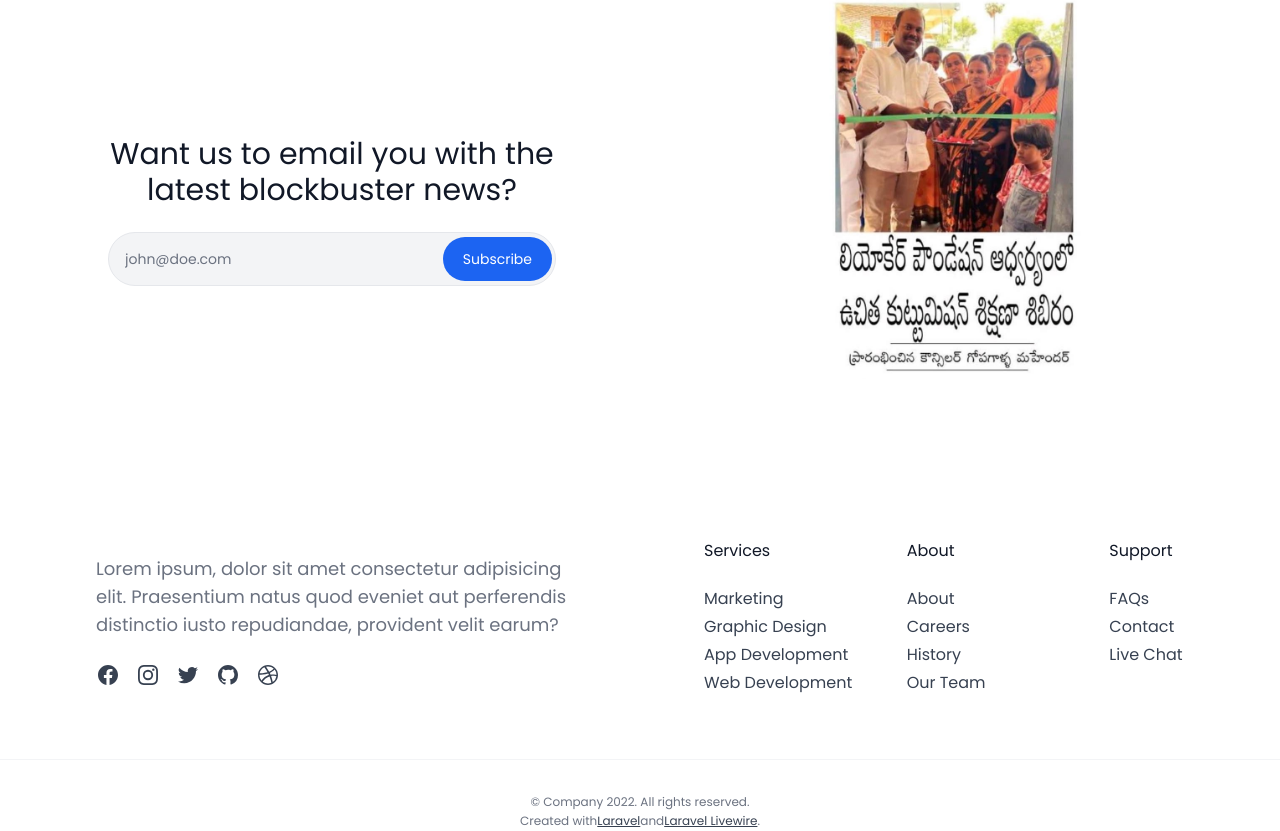
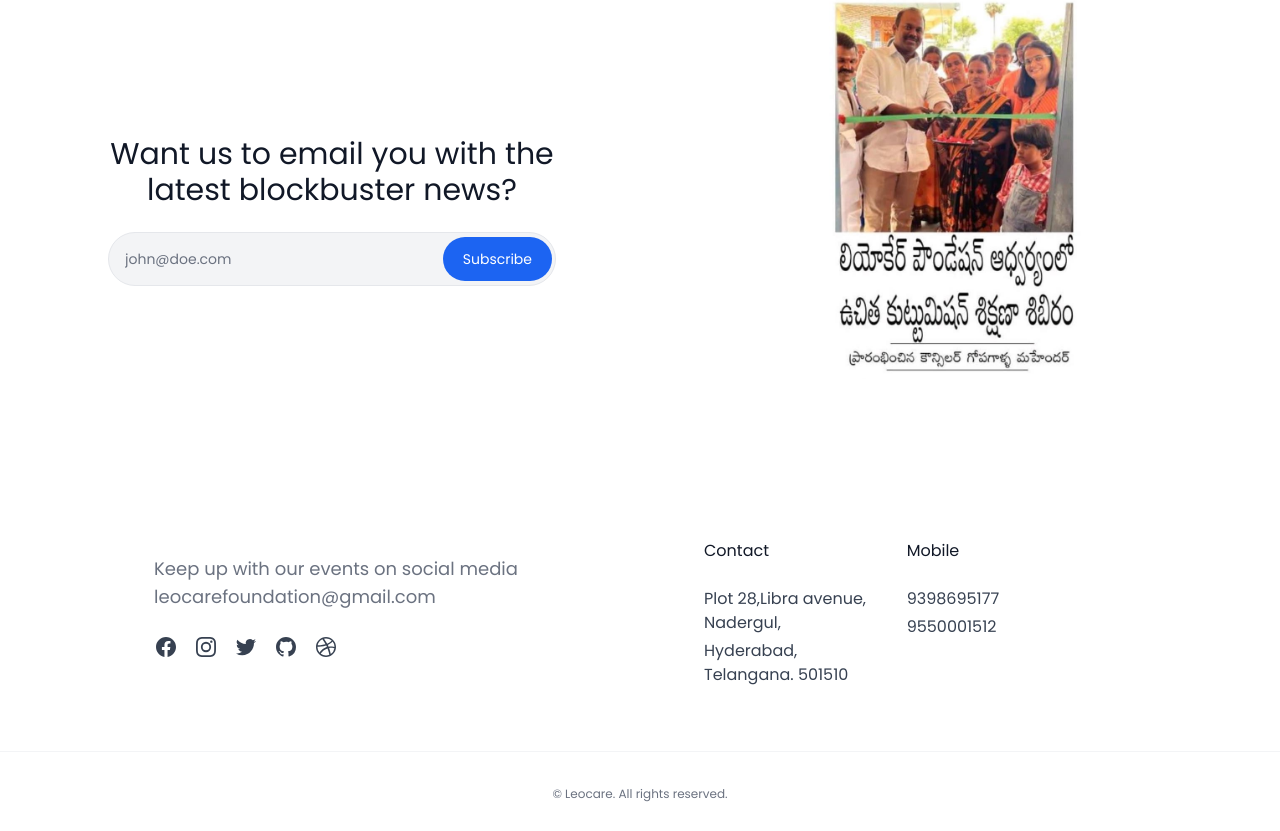
Before and after one commit to shreyagupta2405/Leocare, a React (Create React App) app in the folder Client/: page / in a window 1280 px wide. Shown: the part 5758-6589 px from the top of the page. After the commit the page ends 6561 px from the top, so only its background shows below. Built offline with nearby package versions, Linux system fonts and the light colour scheme; what tw-elements would draw is missing.

Commit message:
few changes

```diff
--- a/Client/src/Components/Footer.jsx
+++ b/Client/src/Components/Footer.jsx
@@ -45,9 +45,8 @@ function Footer() {
                 <div class=" mt-8 grid grid-cols-1 gap-8 lg:grid-cols-2 lg:gap-32">
                     <div class="mx-auto max-w-sm lg:max-w-none mt-24">
                         <p class="mt-4 lg:ml-24 text-center text-gray-500 lg:text-left lg:text-lg">
-                            Lorem ipsum, dolor sit amet consectetur adipisicing elit. Praesentium
-                            natus quod eveniet aut perferendis distinctio iusto repudiandae,
-                            provident velit earum?
+                        Keep up with our events on social media <br></br>
+                        leocarefoundation@gmail.com
                         </p>
 
                         <div class="mt-6 lg:ml-24 flex justify-center gap-4 lg:justify-start">
@@ -164,68 +163,44 @@ function Footer() {
                     <div
                         class="mt-24 grid grid-cols-1 gap-8 text-center lg:grid-cols-3 lg:text-left"
                     >
-                        <div>
-                            <strong class="font-medium text-gray-900"> Services </strong>
 
-                            <nav
-                                aria-label="Footer Services Nav"
-                                class="mt-6 flex flex-col space-y-1"
-                            >
-                                <a class="text-gray-700 transition hover:text-gray-700/75" href="/">
-                                    Marketing
-                                </a>
-                                <a class="text-gray-700 transition hover:text-gray-700/75" href="/">
-                                    Graphic Design
-                                </a>
-                                <a class="text-gray-700 transition hover:text-gray-700/75" href="/">
-                                    App Development
-                                </a>
-                                <a class="text-gray-700 transition hover:text-gray-700/75" href="/">
-                                    Web Development
-                                </a>
-                            </nav>
-                        </div>
 
                         <div>
-                            <strong class="font-medium text-gray-900"> About </strong>
+                            <strong class="text-center font-medium text-gray-900"> Contact </strong>
 
                             <nav
                                 aria-label="Footer About Nav"
                                 class="mt-6 flex flex-col space-y-1"
                             >
-                                <a class="text-gray-700 transition hover:text-gray-700/75" href="/">
-                                    About
+                                <a class=" text-gray-700 transition hover:text-gray-700/75" href="/">
+                                Plot 28,Libra avenue, Nadergul,
                                 </a>
                                 <a class="text-gray-700 transition hover:text-gray-700/75" href="/">
-                                    Careers
+                                Hyderabad, Telangana. 501510
                                 </a>
-                                <a class="text-gray-700 transition hover:text-gray-700/75" href="/">
-                                    History
-                                </a>
-                                <a class="text-gray-700 transition hover:text-gray-700/75" href="/">
-                                    Our Team
-                                </a>
+
+
                             </nav>
                         </div>
 
                         <div>
-                            <strong class="font-medium text-gray-900"> Support </strong>
+                            <strong class="font-medium text-gray-900"> Mobile </strong>
 
                             <nav
                                 aria-label="Footer Support Nav"
                                 class="mt-6 flex flex-col space-y-1"
                             >
                                 <a class="text-gray-700 transition hover:text-gray-700/75" href="/">
-                                    FAQs
+                                9398695177
+
+
                                 </a>
 
                                 <a class="text-gray-700 transition hover:text-gray-700/75" href="/">
-                                    Contact
+                                9550001512
                                 </a>
 
-                                <a class="text-gray-700 transition hover:text-gray-700/75" href="/">
-                                    Live Chat
-                                </a>
+
                             </nav>
                         </div>
                     </div>
@@ -233,22 +208,9 @@ function Footer() {
 
                 <div class="mt-16 border-t border-gray-100 pt-8">
                     <p class="text-center text-xs leading-relaxed text-gray-500">
-                        © Company 2022. All rights reserved.
+                        © Leocare. All rights reserved.
 
-                        <br />
 
-                        Created with
-                        <a
-                            href=""
-                            class="text-gray-700 underline transition hover:text-gray-700/75"
-                        >Laravel</a
-                        >
-                        and
-                        <a
-                            href=""
-                            class="text-gray-700 underline transition hover:text-gray-700/75"
-                        >Laravel Livewire</a
-                        >.
                     </p>
                 </div>
             </div>
--- a/Client/src/Components/Stats.jsx
+++ b/Client/src/Components/Stats.jsx
@@ -7,8 +7,9 @@ function stats() {
         <h3 className='text-center text-slate-700 text-white font-serif text-xl lg:text-9xl tracking-[.75em] opacity-20 '>LEOCARE</h3>
         <div className='absolute grid grid-cols-1 md:grid-cols-1 lg:grid-cols-3 gap-4 w-full'>
           <div className=' text-lg lg:text-4xl  text-white'>30 <br/>Volunteers</div>
+          <div className=' text-lg lg:text-4xl  text-white'>75.00% <br/>Success</div>
           <div className=' text-lg lg:text-4xl  text-white'>100  <br/>Helped</div>
-          <div className=' text-lg lg:text-4xl  text-white'>75.00% <br/>Helped</div>
+
         </div>
 
       </div>
--- a/Client/src/Components/Team.jsx
+++ b/Client/src/Components/Team.jsx
@@ -19,7 +19,7 @@ function team() {
                         <h3 className='text-xl font-bold tracking-tight text-gray-900 dark:text-white'>
                             U D P LATHA Durga Padma Latha
                         </h3> <br></br>
-                        <h3 className='text-center text-gray-500 dark:text-gray-400"'>
+                        <h3 className='text-center text-gray-500 dark:text-gray-400'>
                             President <br></br>
                             Founder | CEO <br></br>
                         </h3>
@@ -36,8 +36,11 @@ function team() {
                         <h3 className='text-xl font-bold tracking-tight text-gray-900 dark:text-white'>
                             Viswa Jyothi
                         </h3> <br></br>
+                        <h3 className='text-center text-gray-500 dark:text-gray-400'>
                         Vice President <br></br>
                         | Compliance | <br></br>
+                        </h3>
+
                     </div>
 
                 </div>
```
